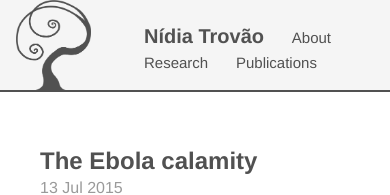
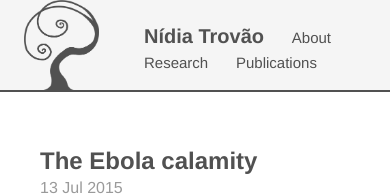
Before and after one commit to nidiatrovao/nidiatrovao.github.io, a Jekyll site: the page built from index.html, in a window 390 px wide. Shown: the top 195 px of the page. Built offline with Jekyll 4.4.1, drawn with Linux system fonts in a browser that asks for light colours; the list of posts is cut into pages by our own code.

Commit message:
float adjustment

```diff
--- a/_sass/_masthead.scss
+++ b/_sass/_masthead.scss
@@ -36,16 +36,16 @@
   }
 }
 
-@media all and (max-width: 25rem) {
+@media all and (max-width: 35rem) {
   .masthead-title {
-     background-position:left 1rem bottom;
+     background-position:left 1.5rem bottom;
 	 padding-left:9rem;
   }
 }
 
 @media all and (max-width: 20rem) {
   .masthead-title {
-     background-position:left 0rem bottom;
-	 padding-left:8rem;
+     background-position:left 1rem bottom;
+	 padding-left:9rem;
   }
 }
```
